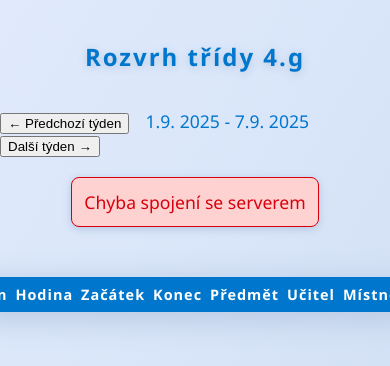
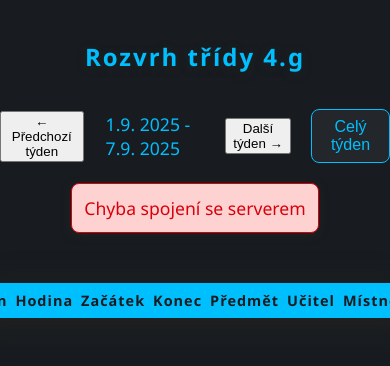
Before and after one commit to adamhornofmedia/edupage-rozvrh, a website: page index.html in a window 390 px wide. Shown: the top 366 px of the page. Drawn offline with Linux system fonts and the light colour scheme; no server answers.

Commit message:
Add day/week toggle and dark theme to timetable
Introduces a dark theme for the timetable UI and adds controls to toggle between viewing today's schedule and the whole week. The schedule now defaults to showing today's lessons, with a button to switch to the weekly view, and highlights the current lesson only for today. Minor style and accessibility improvements are included.

```diff
--- a/index.html
+++ b/index.html
@@ -3,55 +3,59 @@
 <head>
   <meta charset="UTF-8">
   <title>Rozvrh 4.g SSPVC</title>
+  <meta name="theme-color" content="#222" />
+  <link rel="manifest" href="/manifest.json">
   <style>
     body {
       font-family: 'Segoe UI', Arial, sans-serif;
-      background: linear-gradient(120deg, #e0eafc 0%, #cfdef3 100%);
+      background: #181c20;
+      color: #e0eafc;
       margin: 0;
       padding: 0;
       min-height: 100vh;
       display: flex;
       flex-direction: column;
       align-items: center;
+      transition: background 0.3s, color 0.3s;
     }
     h1 {
       text-align: center;
-      color: #0077cc;
+      color: #00bfff;
       margin-top: 40px;
       font-size: 2.5em;
       letter-spacing: 2px;
-      text-shadow: 0 2px 8px #b3c6e0;
+      text-shadow: 0 2px 8px #222;
     }
     table {
       width: 100%;
       max-width: 900px;
       border-collapse: collapse;
-      background: white;
+      background: #23272b;
       margin-top: 30px;
       border-radius: 16px;
       overflow: hidden;
-      box-shadow: 0 6px 32px #b3c6e0;
+      box-shadow: 0 6px 32px #222;
       animation: fadeIn 0.7s;
     }
     th, td {
-      border: 1px solid #e0eafc;
+      border: 1px solid #333;
       padding: 14px 10px;
       text-align: center;
       font-size: 1.15em;
       transition: background 0.2s;
     }
     th {
-      background: #0077cc;
-      color: white;
+      background: #00bfff;
+      color: #181c20;
       font-weight: 600;
       letter-spacing: 1px;
       border: none;
     }
     tr:nth-child(even) {
-      background: #f9f9f9;
+      background: #202328;
     }
     tr:hover td {
-      background: #e0eafc;
+      background: #222c38;
     }
     .error {
       color: #d8000c;
@@ -64,7 +68,28 @@
       text-align: center;
       font-size: 1.1em;
       display: none;
-      box-shadow: 0 2px 8px #b3c6e0;
+      box-shadow: 0 2px 8px #222;
+    }
+    .controls {
+      margin-top: 20px;
+      display: flex;
+      gap: 10px;
+      align-items: center;
+    }
+    .mode-toggle {
+      background: #23272b;
+      color: #00bfff;
+      border: 1px solid #00bfff;
+      border-radius: 8px;
+      padding: 8px 16px;
+      cursor: pointer;
+      font-size: 1em;
+      margin-left: 10px;
+      transition: background 0.2s, color 0.2s;
+    }
+    .mode-toggle:hover {
+      background: #00bfff;
+      color: #23272b;
     }
     @media (max-width: 700px) {
       table, th, td {
@@ -83,10 +108,12 @@
 </head>
 <body>
   <h1>Rozvrh třídy 4.g</h1>
-  <div class="controls" style="margin-top:20px;">
+  <div class="controls">
     <button id="btn-prev">← Předchozí týden</button>
-    <span id="tyden-label" style="font-size:1.1em; margin:0 12px; color:#0077cc;"></span>
+    <span id="tyden-label" style="font-size:1.1em; margin:0 12px; color:#00bfff;"></span>
     <button id="btn-next">Další týden →</button>
+    <button id="btn-today" class="mode-toggle">Dnešek</button>
+    <button id="btn-week" class="mode-toggle" style="display:none">Celý týden</button>
   </div>
   <div id="error" class="error" style="display:none"></div>
   <div id="loading" style="text-align:center; margin-top:30px; font-size:1.2em; color:#0077cc;">Načítám rozvrh...</div>
@@ -138,6 +165,16 @@
     }
 
 
+    let mode = 'today';
+    function getTodayDate() {
+      const now = new Date();
+      // Pokud je po 18:00, zobrazit další den
+      if (now.getHours() >= 18) {
+        now.setDate(now.getDate() + 1);
+      }
+      return now.toISOString().slice(0,10);
+    }
+
     async function nactiRozvrh() {
       // Vypočítat parametry pro backend
       const [year, week] = currentWeek.split('-W');
@@ -154,26 +191,30 @@
         const tbody = document.querySelector('#rozvrh tbody');
         tbody.innerHTML = '';
         document.getElementById('loading').style.display = 'none';
-        // Zpracování dat z API (pole ttitems)
         let ttitems = data?.r?.ttitems || [];
         // Seřadit podle data a čísla hodiny (uniperiod)
         ttitems = ttitems.slice().sort((a, b) => {
-          // Porovnat datum
           if (a.date < b.date) return -1;
           if (a.date > b.date) return 1;
-          // Porovnat číslo hodiny (uniperiod), pokud existuje
           const ua = Number(a.uniperiod) || 0;
           const ub = Number(b.uniperiod) || 0;
           return ua - ub;
         });
-        if (ttitems.length === 0) {
-          tbody.innerHTML = `<tr><td colspan="5">Žádné hodiny</td></tr>`;
+
+        // Filtrování podle režimu
+        let filtered = ttitems.filter(item => {
+          if (item.subjectid === "2024/2025" || item.name === "2024/2025" || item.name === "Chybí") return false;
+          if (mode === 'today') {
+            return item.date === getTodayDate();
+          }
+          return true;
+        });
+
+        if (filtered.length === 0) {
+          tbody.innerHTML = `<tr><td colspan="7">Žádné hodiny</td></tr>`;
         } else {
           const now = new Date();
-          ttitems.forEach(item => {
-            // Ignorovat hodiny kde subjectid nebo name je "2024/2025", nebo name je "Chybí"
-            if (item.subjectid === "2024/2025" || item.name === "2024/2025" || item.name === "Chybí") return;
-            // Získání informací
+          filtered.forEach(item => {
             const den = item.date ? formatDen(item.date) : '';
             let hodina = item.uniperiod || '';
             if (item.durationperiods && Number(item.durationperiods) > 1 && item.uniperiod) {
@@ -199,8 +240,8 @@
             if (item.date && zacatek && konec) {
               const start = new Date(item.date + 'T' + zacatek);
               const end = new Date(item.date + 'T' + konec);
-              if (now >= start && now <= end) {
-                highlight = ' style="background:#ffe066;"';
+              if (now >= start && now <= end && item.date === getTodayDate()) {
+                highlight = ' style="background:#ffe066; color:#222;"';
               }
             }
 
@@ -214,7 +255,7 @@
               <td>${ucitel}</td>
               <td>${mistnost}</td>
             `;
-            if (highlight) tr.setAttribute('style', 'background:#ffe066;');
+            if (highlight) tr.setAttribute('style', 'background:#ffe066; color:#222;');
             tbody.appendChild(tr);
           });
         }
@@ -251,6 +292,22 @@
     document.addEventListener('DOMContentLoaded', () => {
       document.getElementById('btn-prev').onclick = () => changeWeek(-1);
       document.getElementById('btn-next').onclick = () => changeWeek(1);
+      document.getElementById('btn-today').onclick = () => {
+        mode = 'today';
+        document.getElementById('btn-today').style.display = 'none';
+        document.getElementById('btn-week').style.display = 'inline-block';
+        nactiRozvrh();
+      };
+      document.getElementById('btn-week').onclick = () => {
+        mode = 'week';
+        document.getElementById('btn-week').style.display = 'none';
+        document.getElementById('btn-today').style.display = 'inline-block';
+        nactiRozvrh();
+      };
+      // Defaultně režim dnešek
+      mode = 'today';
+      document.getElementById('btn-today').style.display = 'none';
+      document.getElementById('btn-week').style.display = 'inline-block';
       nactiRozvrh();
     });
   </script>
```
